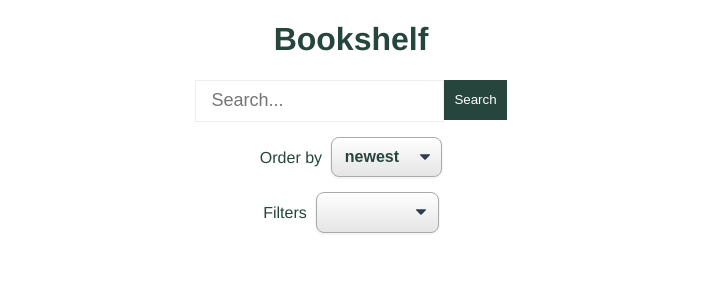
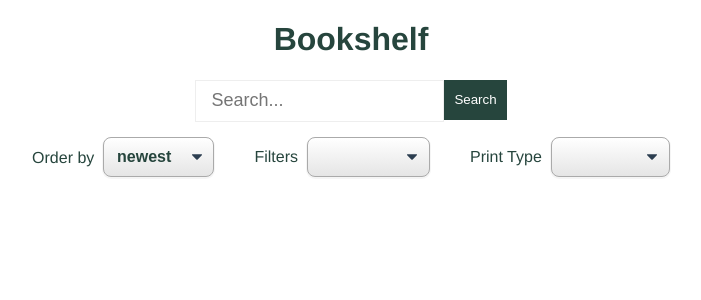
Before and after one commit to mark47546/Bookshelf, a Vue app: page / in a window 1280 px wide. Shown: the top 300 px of the page, without its empty margins (289-990 px from the left). Built offline with nearby package versions, Linux system fonts and the light colour scheme.

Commit message:
add printype selector

```diff
--- a/src/App.vue
+++ b/src/App.vue
@@ -13,15 +13,19 @@
             <option value="newest">newest</option>
             <option value="relevance">relevance</option>
           </select>
-        </div>
-        <div>
-            <label for="filter">Filters</label>&nbsp;
+          <label for="filter" style="margin-left:2.5em">Filters</label>&nbsp;
           <select name="filter" v-model="filterBy" @change="filter">
             <option value="partial">partial</option>
             <option value="full">full</option>
             <option value="free-ebooks">free-ebook</option>
             <option value="paid-ebooks">paid-ebook</option>
             <option value="ebooks">ebook</option>
+          </select>
+          <label for="printType" style="margin-left:2.5em">Print Type</label>&nbsp;
+          <select name="printType" v-model="printBy" @change="printType">
+            <option value="all">all</option>
+            <option value="books">books</option>
+            <option value="magazines">magazines</option>
           </select>
         </div>
       </form>
@@ -44,7 +48,8 @@ export default {
       orderBy: 'newest',
       maxResults: '20',
       loadState: '',
-      filterBy: ''
+      filterBy: '',
+      printBy: '',
     }
   },
   methods: {
@@ -75,6 +80,18 @@ export default {
           this.loadState = 'success'
         })
     },
+    printType(){
+      this.loadState = 'loading'
+      axios
+        .get(
+          `https://www.googleapis.com/books/v1/volumes?q=intitle:${this.keyword}&printType=${this.printBy}&orderBy=${this.orderBy}&maxResults=${this.maxResults}`
+        )
+        .then(response => {
+          console.log('response::', response.data.items)
+          this.books = response.data.items
+          this.loadState = 'success'
+        })
+    }
   },
   components: {
     BookList
```
Lines whose indentation alone changed are shown as unchanged.
